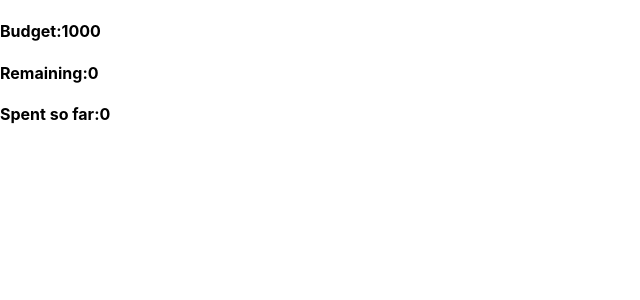
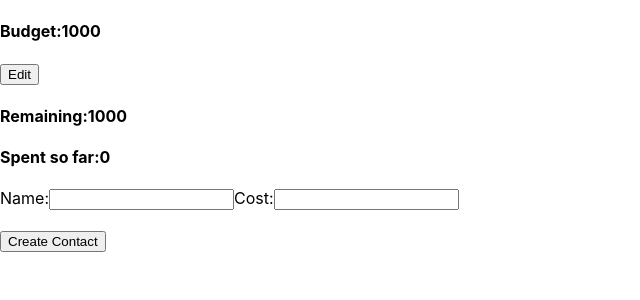
Before and after one commit to shubham25kr07/Frontend-Bootcamp, a React (Create React App) app in the folder react/budget/: page / in a window 1280 px wide. Shown: the top 300 px of the page, without its empty margins (0-640 px from the left). Built offline with nearby package versions, Linux system fonts and the light colour scheme.

Commit message:
edit budget

```diff
--- a/react/budget/src/AddExpense.js
+++ b/react/budget/src/AddExpense.js
@@ -1,11 +1,11 @@
 import { useState } from "react";
+import TotalBudget from "./TotalBudget";
 
 const AddExpense = (props) => {
   const {
     setExpenseList,
-    RemainingBudget,
+    remainingBudget,
     setRemainingBudget,
-    setBudget,
     setTotalExpense,
   } = props;
   const [name, setName] = useState("");
@@ -13,7 +13,7 @@ const AddExpense = (props) => {
 
   const addExpense = (e) => {
     e.preventDefault();
-    if (cost > RemainingBudget) {
+    if (cost > remainingBudget) {
       alert("Cost is more than RemainingBudget");
       return;
     }
@@ -27,18 +27,21 @@ const AddExpense = (props) => {
       alert("Enter Correct Types");
       return;
     }
+    // cost = Number(cost);
+    // }
+    console.log(typeof cost);
+    console.log(typeof remainingBudget);
 
     setExpenseList((prevExpeneseList) => {
       const expense = [{ name: name, cost: cost }];
 
       return [...prevExpeneseList, ...expense];
     });
+
     setRemainingBudget((prevRemainingBudget) => {
       return prevRemainingBudget - cost;
     });
-    setBudget((prevBudget) => {
-      return prevBudget - cost;
-    });
+
     setTotalExpense((prevTotalExpense) => {
       return prevTotalExpense + cost;
     });
@@ -46,7 +49,7 @@ const AddExpense = (props) => {
 
   return (
     <div>
-      <form className="addExpense">
+      <form className="addExpense" onSubmit={addExpense}>
         <label for="name">Name:</label>
         <input
           type="text"
@@ -59,14 +62,15 @@ const AddExpense = (props) => {
         <input
           id="cost"
           name="cost"
-          onChange={(e) => setCost(e.target.value)}
+          type="number"
+          onChange={(e) => setCost(Number(e.target.value))}
           required
         />
         <br />
         <br />
-        <button type="submit" onClick={addExpense}>
-          Create Contact
-        </button>
+        {/* <input type="submit" value="clickMe"></input> */}
+        <button>Create Contact</button>
+        {/* <button type="button">Dummy button</button> */}
       </form>
     </div>
   );
--- a/react/budget/src/Budget.js
+++ b/react/budget/src/Budget.js
@@ -1,22 +1,32 @@
-
 import React, { useEffect, useState } from "react";
-import ToatlBudget from "./TotalBudget";
-import RemainingBudget from "./RemainingBudget";
-import ToatlExpenses from "./TotalExpense";
+import TotalBudget from "./TotalBudget";
+import RemainingBudgets from "./RemainingBudgets";
+import TotalExpenses from "./TotalExpense";
+import ExpenseList from "./ExpenseList";
 
 const Budget = () => {
   const [budget, setBudget] = useState(0);
-  const [expense, setExpense] = useState(0);
-  const [remaining, setRemaining] = useState(0);
+  const [totalExpense, setTotalExpense] = useState(0);
+  const [RemainingBudget, setRemainingBudget] = useState(0);
 
   useEffect(() => {
     setBudget(1000);
+    setRemainingBudget(1000);
   }, []);
   return (
     <div className="budgetContainer">
-      <ToatlBudget totalbudget={budget} />
-      <RemainingBudget remaining={remaining} />
-      <ToatlExpenses expense={expense} />
+      <TotalBudget
+        totalBudget={budget}
+        setBudget={setBudget}
+        setRemainingBudget={setRemainingBudget}
+      />
+      <RemainingBudgets remaining={RemainingBudget} />
+      <TotalExpenses expense={totalExpense} />
+      <ExpenseList
+        remainingBudget={RemainingBudget}
+        setRemainingBudget={setRemainingBudget}
+        setTotalExpense={setTotalExpense}
+      />
     </div>
   );
 };
--- a/react/budget/src/Expense.js
+++ b/react/budget/src/Expense.js
@@ -1,11 +1,28 @@
 const Expense = (props) => {
-  const { name, cost, setExpenseList, id } = props;
+  const {
+    name,
+    cost,
+    setExpenseList,
+    setRemainingBudget,
+    setTotalExpense,
+    id,
+  } = props;
+
   const deleteExpense = () => {
     console.log(id);
     setExpenseList((prevExpenseList) => {
-      return prevExpenseList.filter((expense) => expense.index != id);
+      return prevExpenseList.filter((expense, index) => index != id);
+    });
+
+    setRemainingBudget((prevRemainingBudget) => {
+      return prevRemainingBudget + cost;
+    });
+
+    setTotalExpense((prevTotalExpense) => {
+      return prevTotalExpense - cost;
     });
   };
+
   return (
     <div>
       <h3>name : {name}</h3>
--- a/react/budget/src/ExpenseList.js
+++ b/react/budget/src/ExpenseList.js
@@ -2,19 +2,11 @@ import React, { useState } from "react";
 import AddExpense from "./AddExpense";
 import Expense from "./Expense";
 const ExpenseList = (props) => {
-  const { RemainingBudget, setRemainingBudget, setBudget, setTotalExpense } =
-    props;
+  const { remainingBudget, setRemainingBudget, setTotalExpense } = props;
   const [expenseList, setExpenseList] = useState([]);
 
   return (
     <div>
-      <AddExpense
-        setExpenseList={setExpenseList}
-        RemainingBudget={RemainingBudget}
-        setRemainingBudget={setRemainingBudget}
-        setBudget={setBudget}
-        setTotalExpense={setTotalExpense}
-      />
       {expenseList &&
         expenseList.map((expense, index) => (
           <Expense
@@ -22,8 +14,16 @@ const ExpenseList = (props) => {
             cost={expense.cost}
             setExpenseList={setExpenseList}
             id={index}
+            setRemainingBudget={setRemainingBudget}
+            setTotalExpense={setTotalExpense}
           />
         ))}
+      <AddExpense
+        setExpenseList={setExpenseList}
+        remainingBudget={remainingBudget}
+        setRemainingBudget={setRemainingBudget}
+        setTotalExpense={setTotalExpense}
+      />
     </div>
   );
 };
--- a/react/budget/src/RemainingBudget.js
+++ b/react/budget/src/RemainingBudgets.js
@@ -1,6 +1,6 @@
 import React from "react";
 
-const RemainingBudget = (props) => {
+const RemainingBudgets = (props) => {
   const { remaining } = props;
   return (
     <div className="budgetcard">
@@ -9,4 +9,4 @@ const RemainingBudget = (props) => {
   );
 };
 
-export default RemainingBudget;
+export default RemainingBudgets;
--- a/react/budget/src/TotalBudget.js
+++ b/react/budget/src/TotalBudget.js
@@ -1,12 +1,34 @@
-import React from "react";
+import React, { useState } from "react";
 
-const ToatlBudget = (props) => {
-  const { totalbudget } = props;
+const TotalBudget = (props) => {
+  const { totalBudget, setBudget, setRemainingBudget } = props;
+  const [flag, setFlag] = useState(0);
+
+  const updateBudget = (e) => {
+    setFlag(0);
+    setBudget(Number(e.target.value));
+    setRemainingBudget(Number(e.target.value));
+  };
+
   return (
     <div className="budgetcard">
-      <h4>Budget:{totalbudget}</h4>
+      <h4>Budget:{totalBudget}</h4>
+      <button
+        onClick={() => {
+          setFlag(1);
+        }}
+      >
+        Edit
+      </button>
+      {flag ? (
+        <div>
+          <label for="budget">Enter Budget:</label>
+          <input type="number" id="budget" name="budget" required />
+          <button onClick={updateBudget}>Submit</button>
+        </div>
+      ) : null}
     </div>
   );
 };
 
-export default ToatlBudget;
+export default TotalBudget;
--- a/react/budget/src/TotalExpense.js
+++ b/react/budget/src/TotalExpense.js
@@ -1,6 +1,6 @@
 import React from "react";
 
-const ToatlExpenses = (props) => {
+const TotalExpenses = (props) => {
   const { expense } = props;
   return (
     <div className="budgetcard">
@@ -9,4 +9,4 @@ const ToatlExpenses = (props) => {
   );
 };
 
-export default ToatlExpenses;
+export default TotalExpenses;
```
Also changed, not shown: 1 other file (tests, documents, lock files or other folders).
